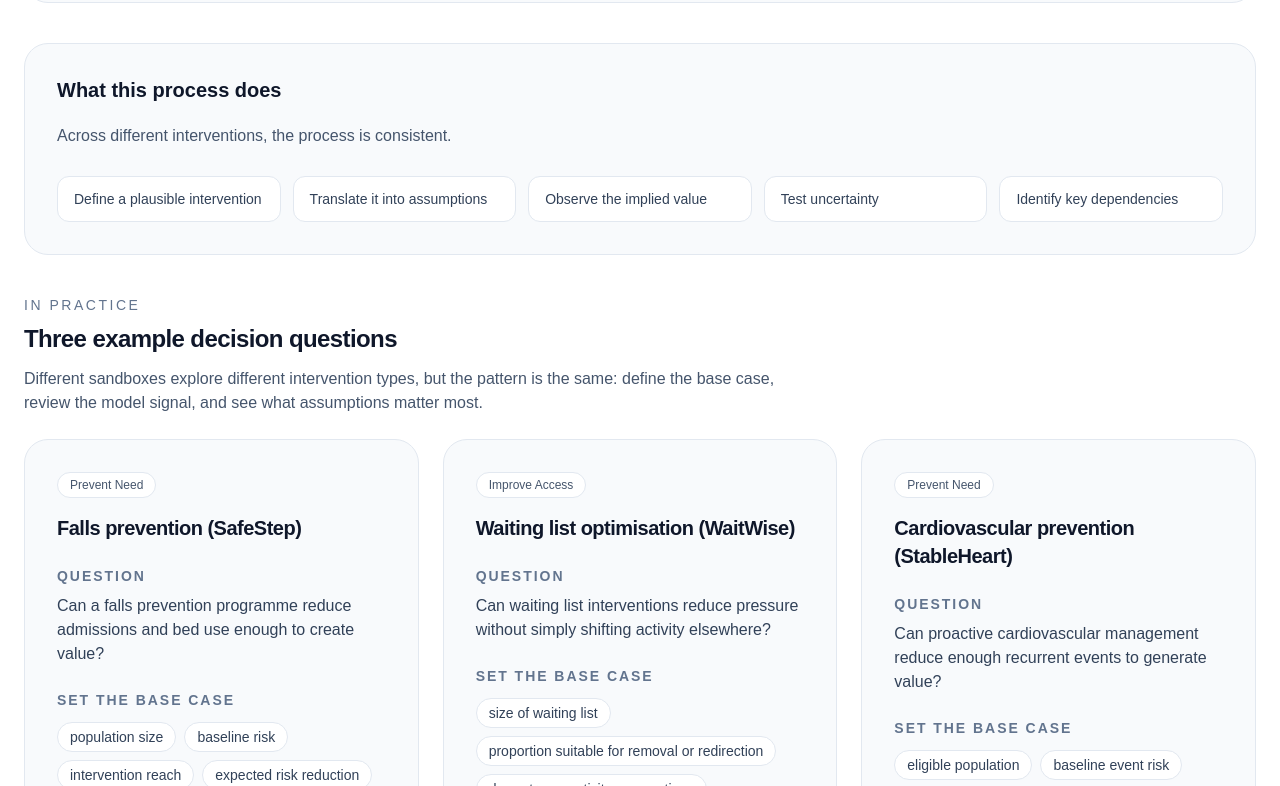
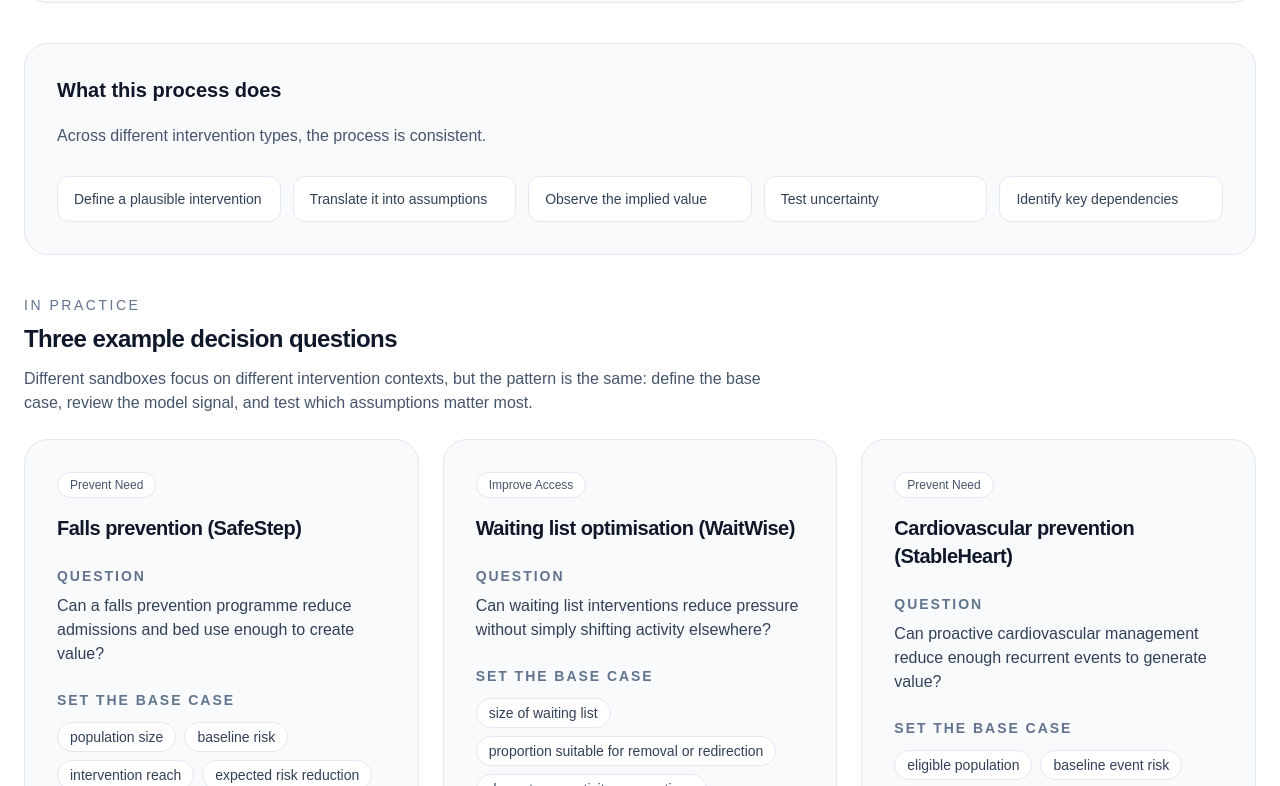
Before and after one commit to olivercareyncl/health-economics-scenario-lab, a Next.js app in the folder site/: page /how-to-use in a window 1280 px wide. Shown: the part 714-1500 px from the top of the page. Built offline with nearby package versions, Linux system fonts and the light colour scheme.

Commit message:
Update page.tsx

```diff
--- a/site/src/app/how-to-use/page.tsx
+++ b/site/src/app/how-to-use/page.tsx
@@ -31,7 +31,7 @@ export default function HowToUsePage() {
         <section className="rounded-3xl border border-slate-200 bg-slate-50 p-8">
           <h2 className="text-xl font-semibold">What this process does</h2>
           <p className="mt-4 max-w-3xl leading-8 text-slate-600">
-            Across different interventions, the process is consistent.
+            Across different intervention types, the process is consistent.
           </p>
           <div className="mt-6 grid gap-3 sm:grid-cols-2 lg:grid-cols-5">
             {[
@@ -60,9 +60,9 @@ export default function HowToUsePage() {
               Three example decision questions
             </h2>
             <p className="mt-3 max-w-3xl text-slate-600">
-              Different sandboxes explore different intervention types, but the
-              pattern is the same: define the base case, review the model
-              signal, and see what assumptions matter most.
+              Different sandboxes focus on different intervention contexts, but
+              the pattern is the same: define the base case, review the model
+              signal, and test which assumptions matter most.
             </p>
           </div>
 
@@ -183,7 +183,7 @@ export default function HowToUsePage() {
         <section className="rounded-3xl border border-slate-200 bg-slate-50 p-8">
           <h2 className="text-xl font-semibold">One consistent question</h2>
           <p className="mt-4 max-w-3xl leading-8 text-slate-600">
-            Across all sandboxes:
+            Across all sandboxes, the same question sits underneath the model:
           </p>
           <div className="mt-4 rounded-xl border border-slate-200 bg-white p-4">
             <p className="text-lg font-medium tracking-tight text-slate-900">
```
